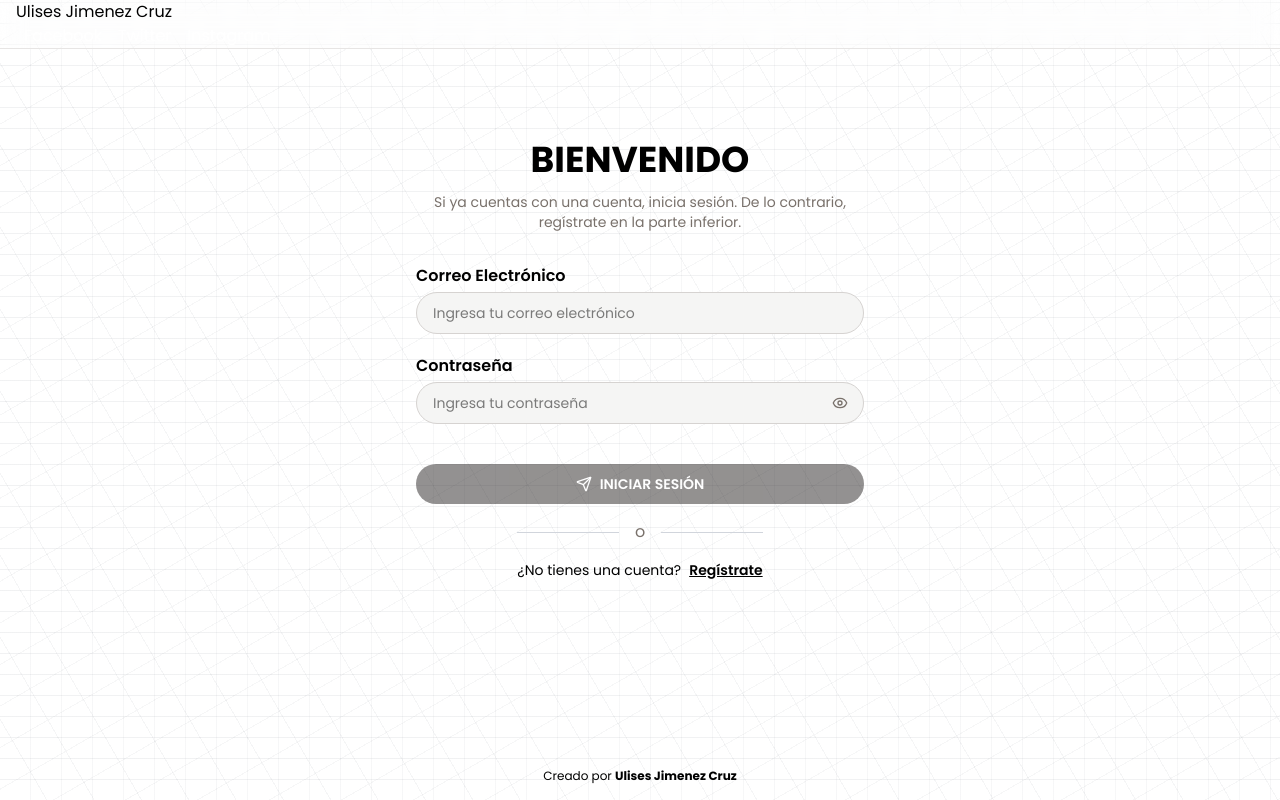
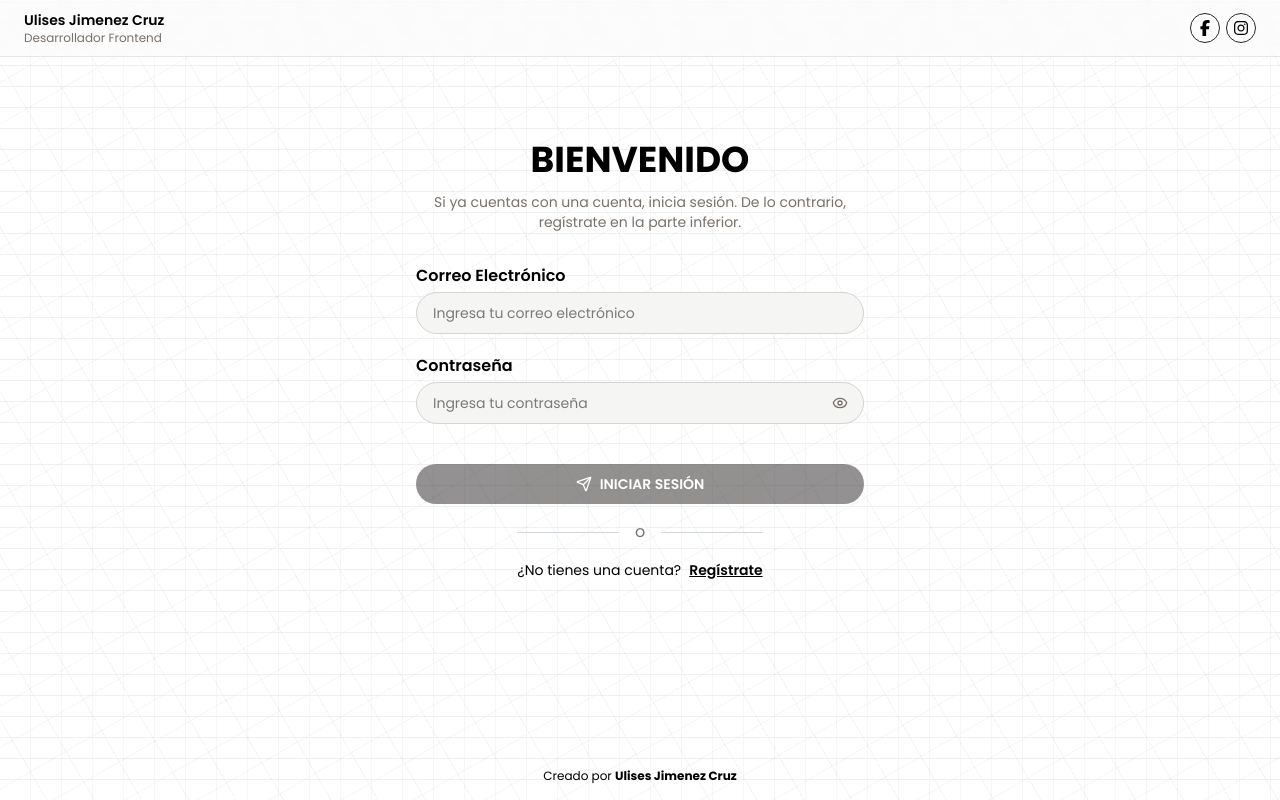
Before and after one commit to 54Alexzen/practice-login-nextjs, a Next.js app: page / in a window 1280 px wide. Built offline with nearby package versions, Linux system fonts and the light colour scheme.

Commit message:
feat(navbar): Reemplazar enlaces de texto por iconos de Facebook e Instagram en el componente Navbar

```diff
--- a/src/components/Navbar.tsx
+++ b/src/components/Navbar.tsx
@@ -1,35 +1,42 @@
+import { FacebookIcon } from "./icons/FacebookIcon";
+import { InstagramIcon } from "./icons/InstagramIcon";
+
 const socialLinks = [
   {
     name: "Facebook",
     url: "https://facebook.com",
-  },
-  {
-    name: "Twitter",
-    url: "https://twitter.com",
+    icon: <FacebookIcon className="md:size-5 sm:size-4 size-3.5" />,
   },
   {
     name: "Instagram",
     url: "https://instagram.com",
+    icon: <InstagramIcon className="md:size-5 sm:size-4 size-3.5" />,
   },
 ];
 
 export default function Navbar() {
   return (
-    <header className="fixed bg-white/10 backdrop-blur-md w-full top-0 left-0 z-20 border-b border-b-stone-200 min-h-[5svh] flex items-center px-4">
-      <nav>
+    <header className="fixed w-full top-0 left-0 z-20 border-b border-b-stone-200 bg-stone-50/50 backdrop-blur-sm">
+      <nav className="container mx-auto flex justify-between items-center py-2.5 md:px-6 sm:px-5 px-4">
         <div>
-            <p>Ulises Jimenez Cruz</p>
+          <p className="md:text-sm sm:text-xs text-2xs font-semibold">
+            Ulises Jimenez Cruz
+          </p>
+          <p className="md:text-xs text-2xs text-stone-500">
+            Desarrollador Frontend
+          </p>
         </div>
-        <div>
+        <div className="flex items-center gap-1.5">
           {socialLinks.map((link) => (
             <a
               key={link.name}
               href={link.url}
               target="_blank"
               rel="noopener noreferrer"
-            className="mx-2 text-white hover:underline"
+              className="border border-stone-800 hover:bg-stone-800 hover:text-white transition-colors duration-300 rounded-full p-1"
+              aria-label={`Visitar ${link.name}`}
             >
-            {link.name}
+              {link.icon}
             </a>
           ))}
         </div>
```
Lines whose indentation alone changed are shown as unchanged.
